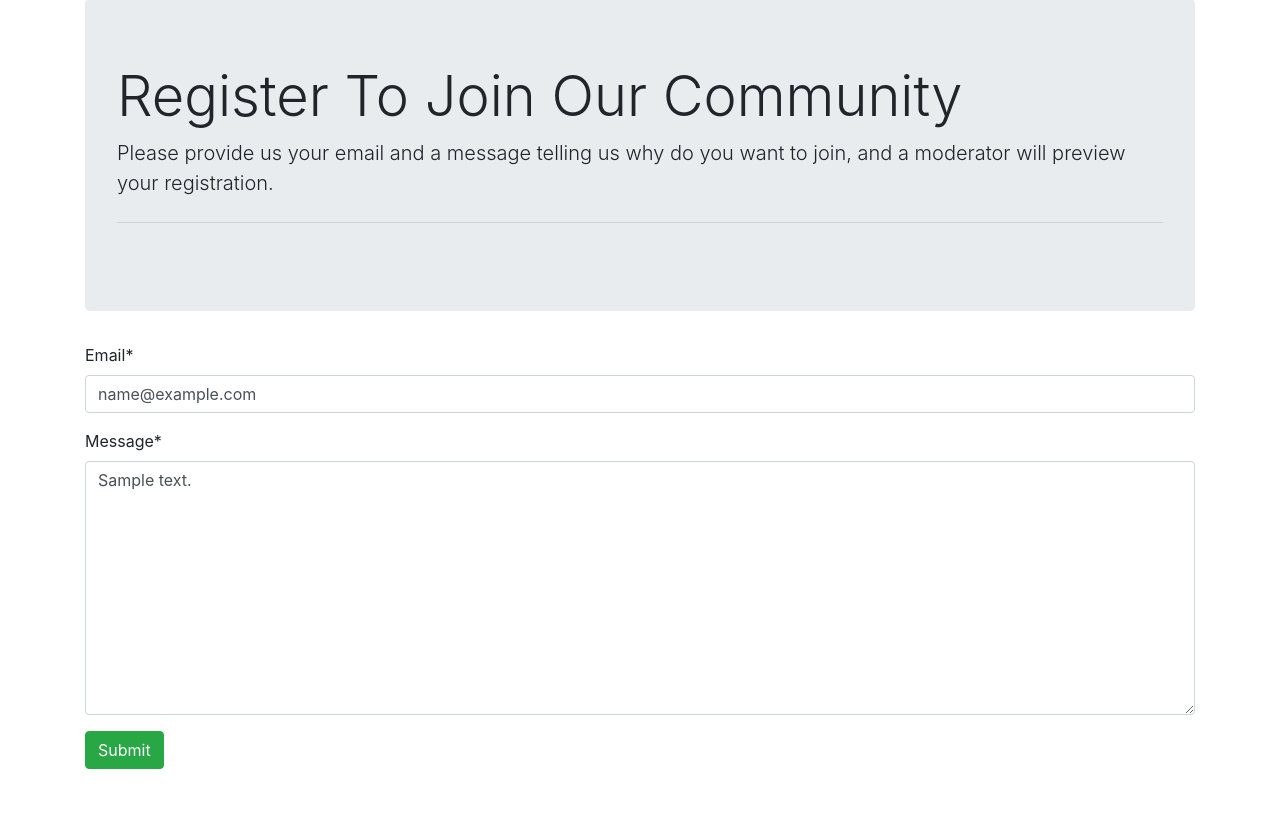
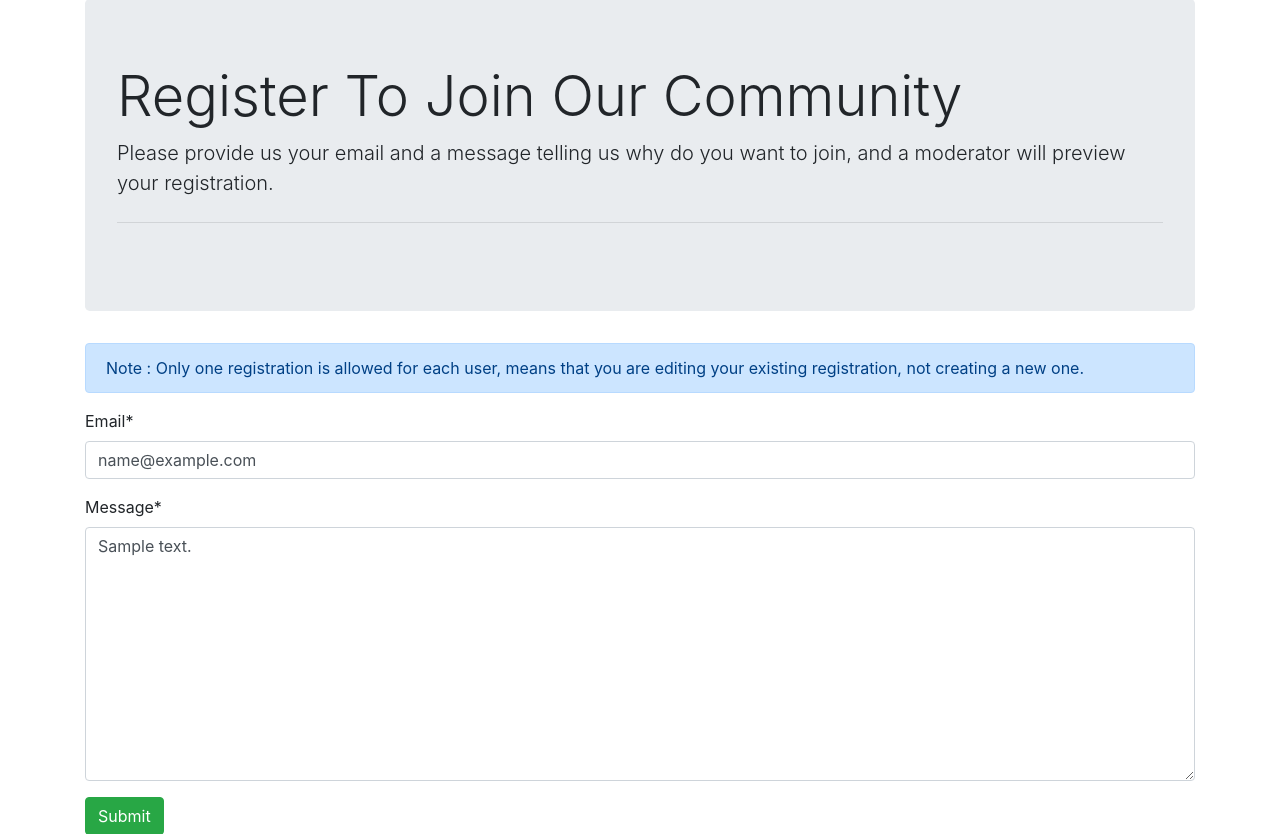
Before and after one commit to Moha369/acc, a Django app: page /register/ in a window 1280 px wide. Shown: the part 57-891 px from the top of the page. Before the commit the page ends 826 px from the top, so only its background shows below. Run offline with Django 3.2, Linux system fonts and the light colour scheme; a user stored in the database is signed in; tables that the repository leaves empty hold one stand-in row (values such as "Sample post"); some libraries are stand-ins or nearby versions.

Commit message:
Update registration.html

```diff
--- a/regs/templates/regs/registration.html
+++ b/regs/templates/regs/registration.html
@@ -5,6 +5,11 @@
 {% block header_title %}Register To Join Our Community{% endblock %}
 {% block header_desc %}Please provide us your email and a message telling us why do you want to join, and a moderator will preview your registration.{% endblock %}
 {% block content %}
+{% if reg %}
+<div class="alert alert-primary" role="alert">
+  Note : Only one registration is allowed for each user, means that you are editing your existing registration, not creating a new one.
+</div>
+{% endif %}
 <form class="form-group" method="POST">
   {% csrf_token %}
   {{ form|crispy }}
```
